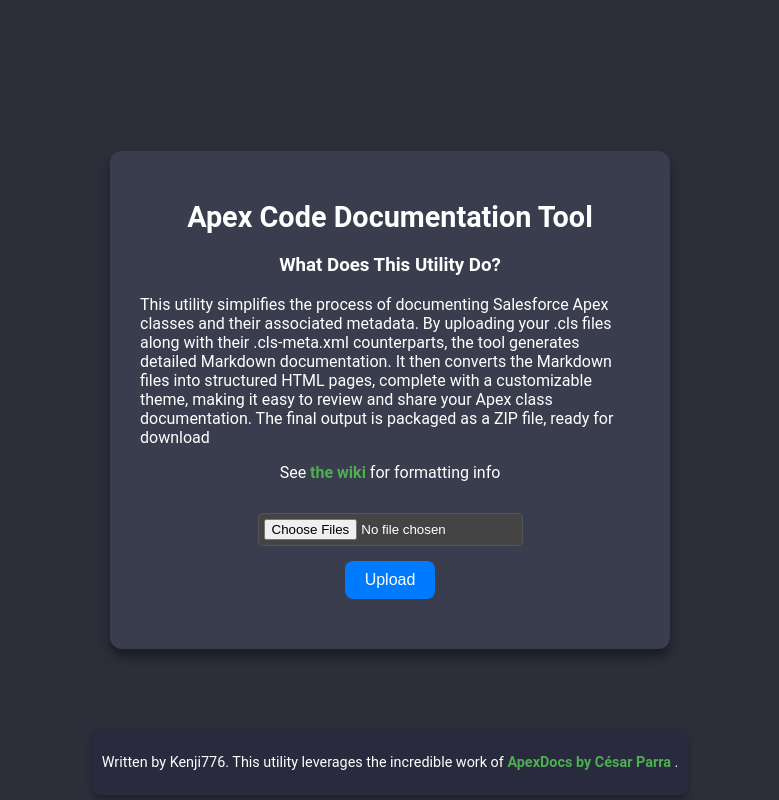
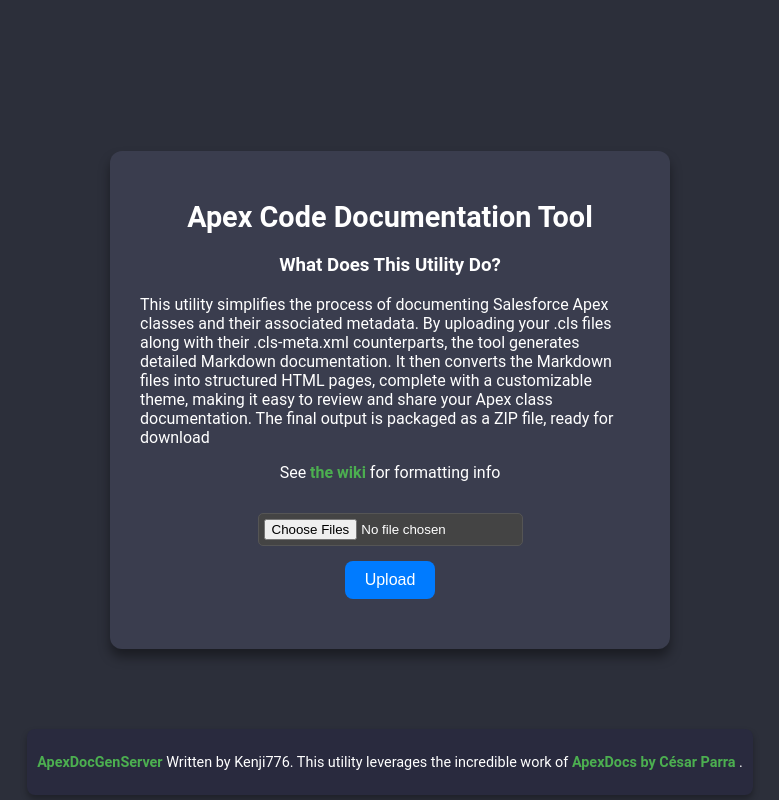
Before and after one commit to Kenji776/ApexDocGenServer, a website: page public/index.html in a window 1280 px wide. Shown: the whole page, without its empty margins (250-1029 px from the left). Drawn offline with Linux system fonts and the light colour scheme.

Commit message:
setup scripts and link to repo in html

```diff
--- a/public/index.html
+++ b/public/index.html
@@ -216,7 +216,7 @@
 
     <footer>
         <p>
-            Written by Kenji776. This utility leverages the incredible work of
+            <a href="https://github.com/Kenji776/ApexDocGenServer">ApexDocGenServer</a> Written by Kenji776. This utility leverages the incredible work of
             <a href="https://github.com/cesarParra/apexdocs" target="_blank" style="color: #4CAF50; text-decoration: none;">
                 ApexDocs by César Parra
             </a>.
```
Also changed, not shown: 2 other files.
